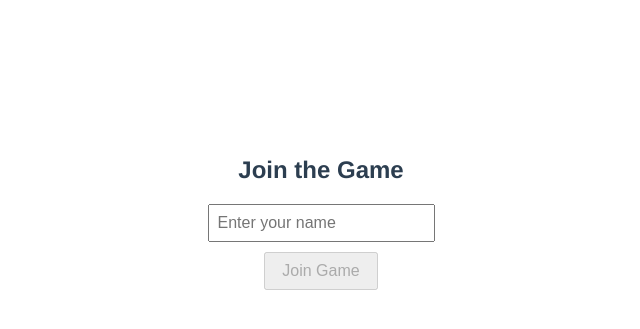
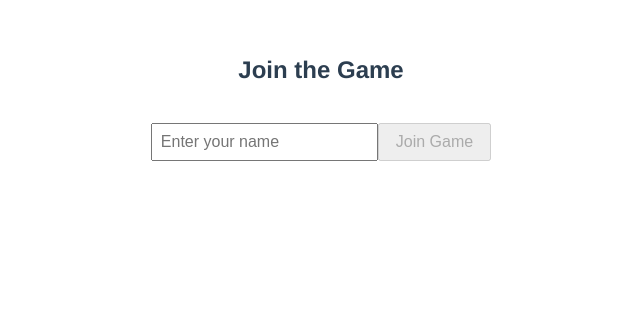
Before and after one commit to JamesKohlsRepo/Vue-Game, a Vue app: page / in a window 1280 px wide. Shown: the part 247-576 px from the top of the page, without its empty margins (319-959 px from the left). Built offline with nearby package versions, Linux system fonts and the light colour scheme.

Commit message:
fixed add button

```diff
--- a/src/components/HomePage.vue
+++ b/src/components/HomePage.vue
@@ -1,8 +1,10 @@
 <template>
   <div class="container">
     <h2>Join the Game</h2>
-    <input v-model="name" placeholder="Enter your name" />
-    <button @click="joinGame" :disabled="!name.trim()">Join Game</button>
+    <h3>
+      <input v-model="name" placeholder="Enter your name" />
+      <button @click="joinGame" :disabled="!name.trim()">Join Game</button>
+    </h3>
   </div>
 </template>
 
@@ -28,7 +30,7 @@ export default {
   flex-direction: column;
   align-items: center;
   justify-content: center;
-  height: 100vh;
+  height: 75vh;
 }
 input {
   margin-bottom: 10px;
```
